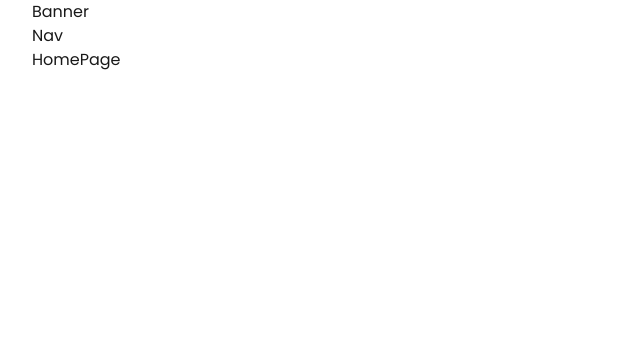
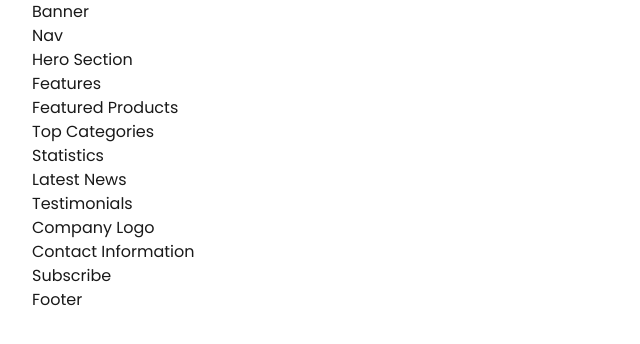
Before and after one commit to k7areef/Ecobazar, a React (Vite) app: page / in a window 1280 px wide. Shown: the top 344 px of the page, without its empty margins (0-640 px from the left). Built offline with nearby package versions, Linux system fonts and the light colour scheme.

Commit message:
Add Home Sections

```diff
--- /dev/null
+++ b/src/components/sections/CompanyLogo.jsx
@@ -0,0 +1,11 @@
+function CompanyLogo() {
+    return (
+        <section className="company-logo-section" id="companyLogo">
+            <div className="container">
+                Company Logo
+            </div>
+        </section>
+    )
+}
+
+export default CompanyLogo;
--- /dev/null
+++ b/src/components/sections/ContactInformation.jsx
@@ -0,0 +1,11 @@
+function ContactInformation() {
+    return (
+        <section className="contact-information-section" id="contactInformation">
+            <div className="container">
+                Contact Information
+            </div>
+        </section>
+    )
+}
+
+export default ContactInformation;
--- /dev/null
+++ b/src/components/sections/FeaturedProducts.jsx
@@ -0,0 +1,11 @@
+function FeaturedProducts() {
+    return (
+        <section className="featured-products-section" id="featuredProducts">
+            <div className="container">
+                Featured Products
+            </div>
+        </section>
+    )
+}
+
+export default FeaturedProducts;
--- /dev/null
+++ b/src/components/sections/Features.jsx
@@ -0,0 +1,11 @@
+function Features() {
+    return (
+        <section className="features-section" id="features">
+            <div className="container">
+                Features
+            </div>
+        </section>
+    )
+}
+
+export default Features;
--- /dev/null
+++ b/src/components/sections/LatestNews.jsx
@@ -0,0 +1,11 @@
+function LatestNews() {
+    return (
+        <section className="latest-news-section" id="latestNews">
+            <div className="container">
+                Latest News
+            </div>
+        </section>
+    )
+}
+
+export default LatestNews;
--- /dev/null
+++ b/src/components/sections/Statistics.jsx
@@ -0,0 +1,11 @@
+function Statistics() {
+    return (
+        <section className="statistics-section" id="statistics">
+            <div className="container">
+                Statistics
+            </div>
+        </section>
+    )
+}
+
+export default Statistics;
--- /dev/null
+++ b/src/components/sections/Testimonials.jsx
@@ -0,0 +1,11 @@
+function Testimonials() {
+    return (
+        <section className="testimonials-section" id="testimonials">
+            <div className="container">
+                Testimonials
+            </div>
+        </section>
+    )
+}
+
+export default Testimonials;
--- /dev/null
+++ b/src/components/sections/TopCategories.jsx
@@ -0,0 +1,11 @@
+function TopCategories() {
+    return (
+        <section className="top-categories-section" id="topCategories">
+            <div className="container">
+                Top Categories
+            </div>
+        </section>
+    )
+}
+
+export default TopCategories;
--- a/src/pages/main/HomePage.jsx
+++ b/src/pages/main/HomePage.jsx
@@ -1,15 +1,30 @@
 import CartDrawer from "@components/layout/CartDrawer";
 import NewsLetterModal from "@components/modals/NewsletterModal";
+import CompanyLogo from "@components/sections/CompanyLogo";
+import ContactInformation from "@components/sections/ContactInformation";
+import FeaturedProducts from "@components/sections/FeaturedProducts";
+import Features from "@components/sections/Features";
+import HeroSection from "@components/sections/HeroSection";
+import LatestNews from "@components/sections/LatestNews";
+import Statistics from "@components/sections/Statistics";
+import Testimonials from "@components/sections/Testimonials";
+import TopCategories from "@components/sections/TopCategories";
 import useChangeTitle from "@hooks/useChangeTitle";
 
 function HomePage() {
     useChangeTitle({ title: 'Ecobazar' });
     return (
         <div className="home-page">
-            <main className="h-[1000vh]">
-                <div className="container">
-                    HomePage
-                </div>
+            <main>
+                <HeroSection />
+                <Features />
+                <FeaturedProducts />
+                <TopCategories />
+                <Statistics />
+                <LatestNews />
+                <Testimonials />
+                <CompanyLogo />
+                <ContactInformation />
             </main>
             {/* News Letter Modal */}
             <NewsLetterModal />
```
